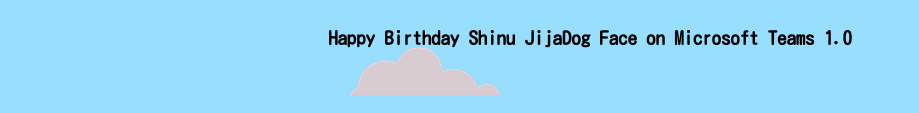
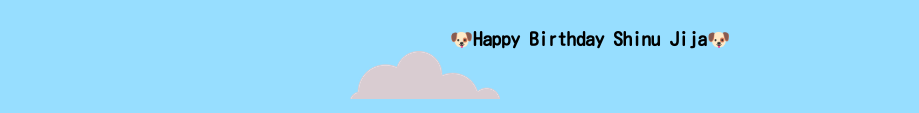
Before and after one commit to Ditrium/DitriumWeb, a plain HTML site: page index.html in a window 1280 px wide. Shown: the part 321-434 px from the top of the page, without its empty margins (50-969 px from the left). Drawn offline with Linux system fonts and the light colour scheme.

Commit message:
Update index.html

```diff
--- a/index.html
+++ b/index.html
@@ -17,7 +17,7 @@
         <img class="hat" src="https://media1.giphy.com/media/fom2bxaDzoedIg4JW2/200.webp?cid=ecf05e47uz7sulw73c8vmc05a6u7zule0oxqfn6mh4wy3gxs&rid=200.webp&ct=s" alt="hat">
         <img class="top-cloud" src="images/cloud.png" alt="cloud-img">
         <h1> I'm Ditrium</h1>
-        <h3>Happy Birthday Shinu JijaDog Face on Microsoft Teams 1.0</h3>
+        <h3>🐶Happy Birthday Shinu Jija🐶</h3>
         <img class="bottom-cloud" src="images/cloud.png" alt="cloud-img">
         <img class="mountain" src="images/mountain.png" alt="mountain-img">
     </div>
```
